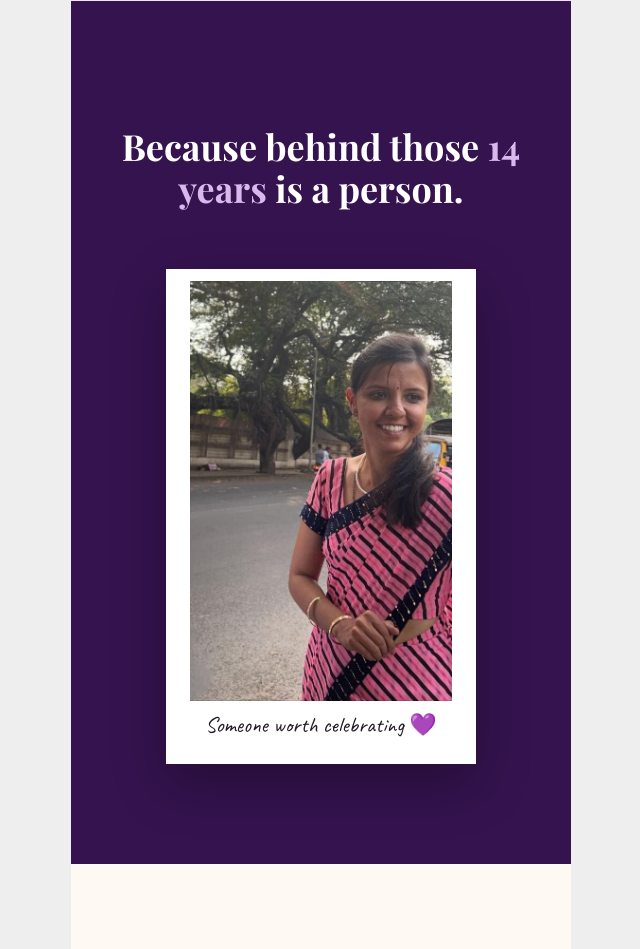
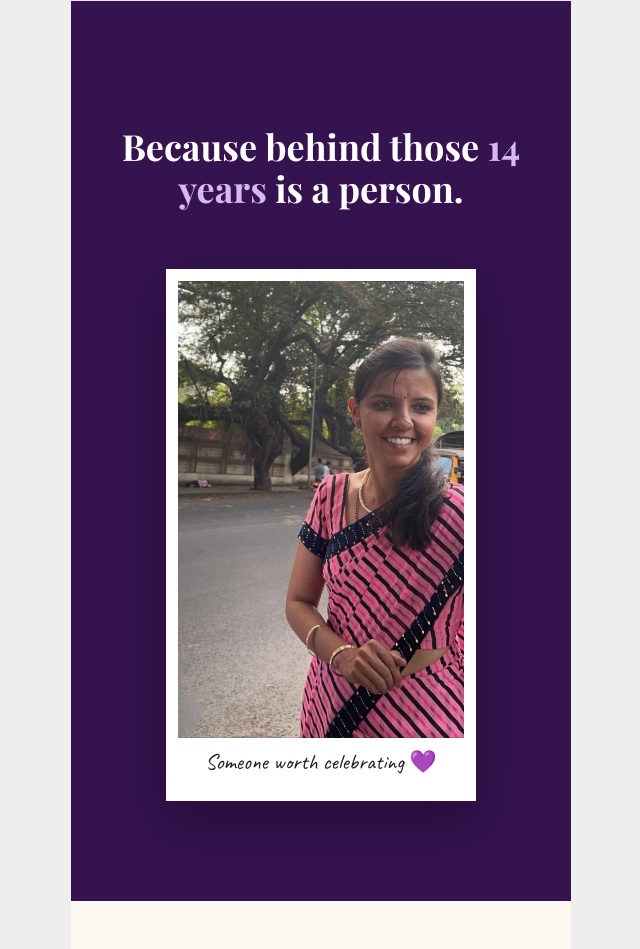
Before and after one commit to 1012511227-hub/Teacher-s-Day, a plain HTML site: page index.html in a window 1280 px wide. Shown: the part 2851-3800 px from the top of the page, without its empty margins (319-959 px from the left). Drawn offline with nearby package versions, Linux system fonts and the light colour scheme.

Commit message:
Update style.css

```diff
--- a/style.css
+++ b/style.css
@@ -898,10 +898,8 @@ em {
 .polaroid img,
 .second-photo img,
 .together-photo img {
+    display: block;
     width: 100%;
     max-width: 100%;
-    max-height: 420px;
     height: auto;
-    object-fit: contain;
-    display: block;
 }
```
